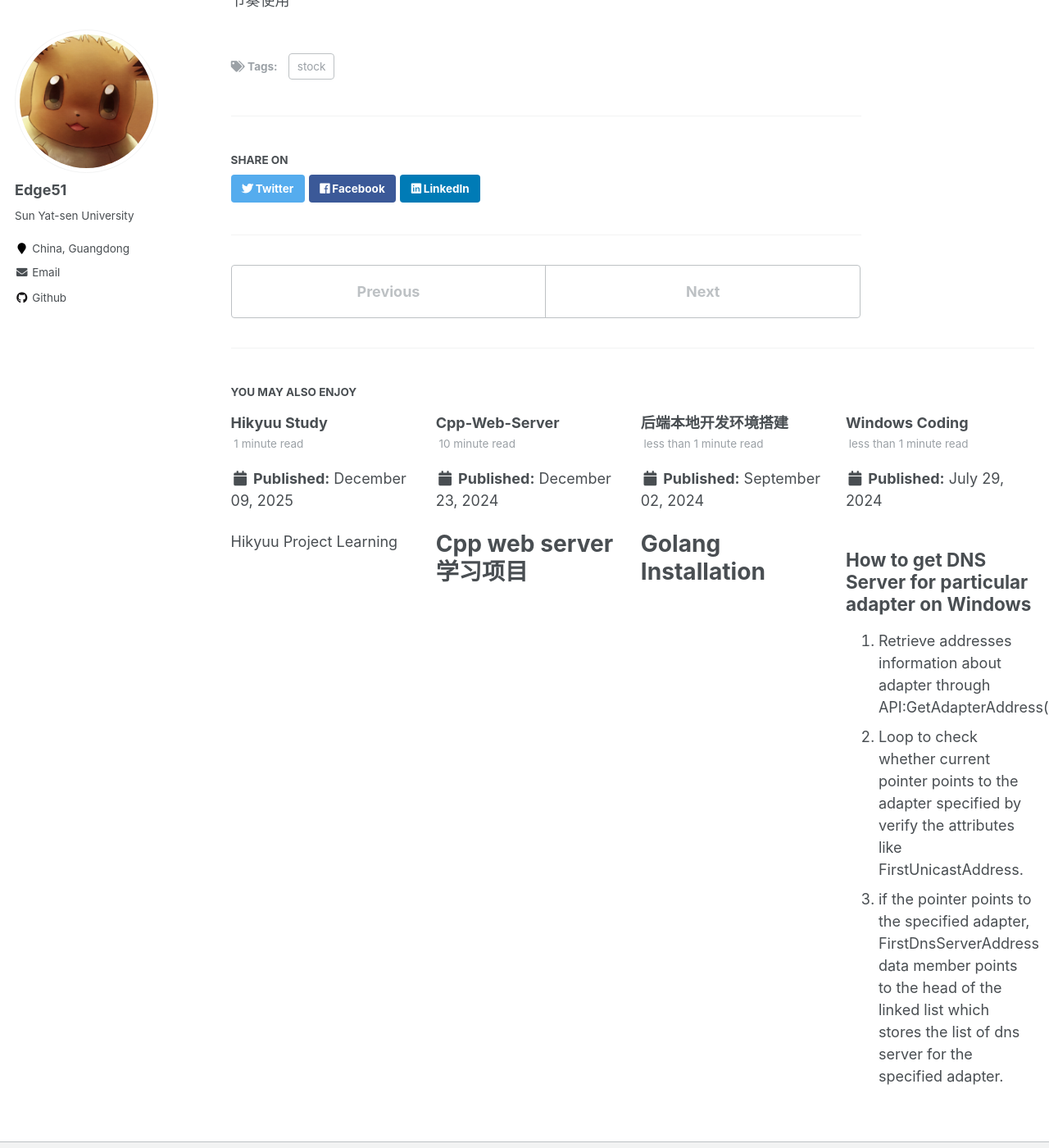
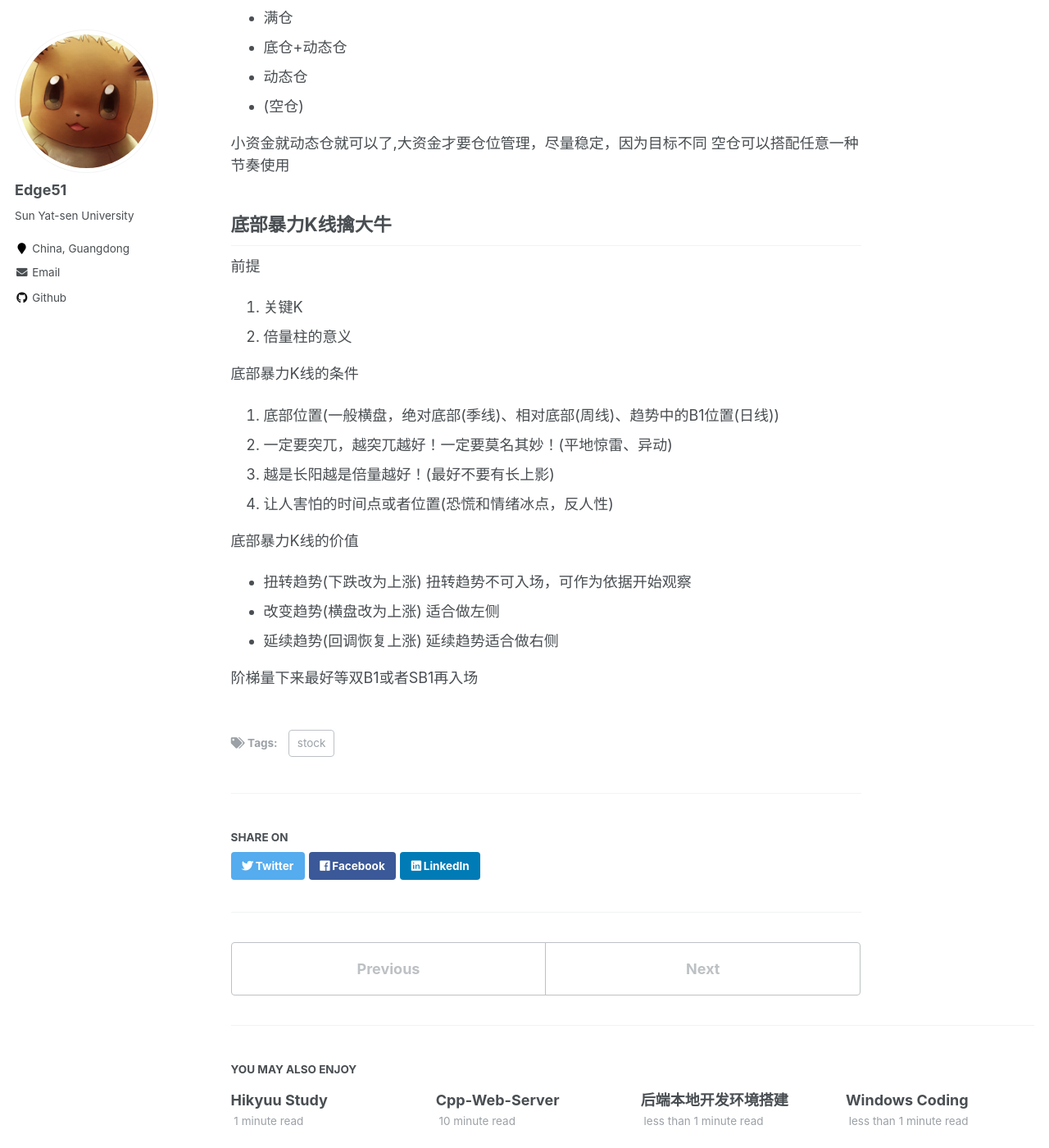
Before and after one commit to Edge51/Edge51.github.io, a Jekyll site: the page built from _posts/2025-12-03-blog-post-stock.md, in a window 1280 px wide and 1400 px high, scrolled down 4170 px. Shown: the whole window at 82% size. Built offline with Jekyll 4.4.1, drawn with Linux system fonts in a browser that asks for light colours; some of the changed text lies outside the part shown.

Commit message:
Powerful Bottom Candles

```diff
--- a/_posts/2025-12-03-blog-post-stock.md
+++ b/_posts/2025-12-03-blog-post-stock.md
@@ -86,6 +87,12 @@ tags:
 
 成交量缩小到最高成交量的1/4时，一般是阶段性低点
 
+缩量涨停
+- 缩量涨停风险很大，说明高度控盘，庄家想怎么走就怎么走，不建议赌
+- 缩量涨停必须补量才能有确定性
+- 缩量涨停还有延续性的，一般是游资票，这种形态是走出来的
+
+
 RSI 14 28 57
 
 ## 交易节奏
@@ -136,3 +143,23 @@ RSI 14 28 57
 
 小资金就动态仓就可以了,大资金才要仓位管理，尽量稳定，因为目标不同
 空仓可以搭配任意一种节奏使用
+
+## 底部暴力K线擒大牛
+
+前提
+1. 关键K
+2. 倍量柱的意义
+
+底部暴力K线的条件
+1. 底部位置(一般横盘，绝对底部(季线)、相对底部(周线)、趋势中的B1位置(日线))
+2. 一定要突兀，越突兀越好！一定要莫名其妙！(平地惊雷、异动)
+3. 越是长阳越是倍量越好！(最好不要有长上影)
+4. 让人害怕的时间点或者位置(恐慌和情绪冰点，反人性)
+
+
+底部暴力K线的价值
+- 扭转趋势(下跌改为上涨) 扭转趋势不可入场，可作为依据开始观察
+- 改变趋势(横盘改为上涨) 适合做左侧
+- 延续趋势(回调恢复上涨) 延续趋势适合做右侧
+
+阶梯量下来最好等双B1或者SB1再入场
```
Also changed, not shown: other parts of _posts/2025-12-03-blog-post-stock.md (+1 -0 lines).
